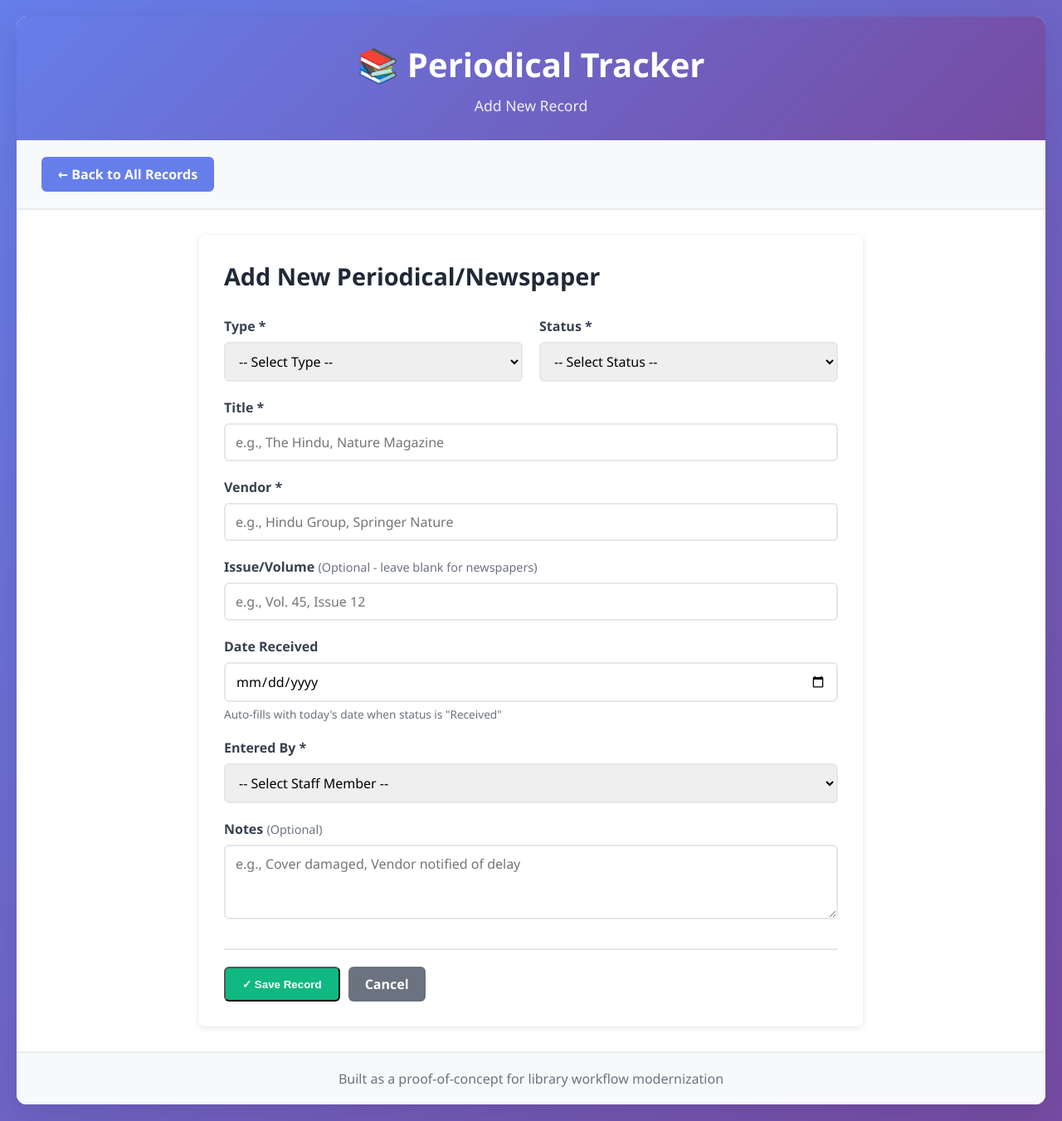
After one commit to sk-negi/periodical-tracker, a Flask app: page /add in a window 1280 px wide. The commit adds this page. Shown: the whole page at 83% size. Run offline with Flask 3, Linux system fonts and the light colour scheme.

Commit message:
Phase 4 Complete: Add, edit, and delete functionality with smart form handling

```diff
--- a/app.py
+++ b/app.py
@@ -16,9 +16,103 @@ def get_db_connection():
 def index():
     """Display all periodical records."""
     conn = get_db_connection()
-    periodicals = conn.execute('SELECT * FROM periodicals ORDER BY date_received DESC').fetchall()
+    periodicals = conn.execute('SELECT * FROM periodicals ORDER BY id DESC').fetchall()
     conn.close()
     return render_template('index.html', periodicals=periodicals)
 
+# Add new record - Display form
+@app.route('/add', methods=['GET', 'POST'])
+def add_record():
+    """Add a new periodical record."""
+    if request.method == 'POST':
+        # Get form data
+        type_val = request.form['type']
+        title = request.form['title']
+        vendor = request.form['vendor']
+        issue_volume = request.form.get('issue_volume', '').strip() or None
+        status = request.form['status']
+        entered_by = request.form['entered_by']
+        notes = request.form.get('notes', '').strip() or None
+
+        # Handle date based on status
+        if status == 'Received':
+            date_received = request.form.get('date_received')
+            if not date_received:
+                # If no date provided, use today
+                from datetime import date
+                date_received = date.today().isoformat()
+        else:
+            date_received = None
+
+        # Insert into database
+        conn = get_db_connection()
+        conn.execute('''
+            INSERT INTO periodicals (type, title, vendor, issue_volume, date_received, status, entered_by, notes)
+            VALUES (?, ?, ?, ?, ?, ?, ?, ?)
+        ''', (type_val, title, vendor, issue_volume, date_received, status, entered_by, notes))
+        conn.commit()
+        conn.close()
+
+        return redirect(url_for('index'))
+
+    # GET request - show the form
+    return render_template('add.html')
+
+# Edit record - Display form and handle update
+@app.route('/edit/<int:id>', methods=['GET', 'POST'])
+def edit_record(id):
+    """Edit an existing periodical record."""
+    conn = get_db_connection()
+
+    if request.method == 'POST':
+        # Get form data
+        type_val = request.form['type']
+        title = request.form['title']
+        vendor = request.form['vendor']
+        issue_volume = request.form.get('issue_volume', '').strip() or None
+        status = request.form['status']
+        entered_by = request.form['entered_by']
+        notes = request.form.get('notes', '').strip() or None
+
+        # Handle date based on status
+        if status == 'Received':
+            date_received = request.form.get('date_received')
+            if not date_received:
+                from datetime import date
+                date_received = date.today().isoformat()
+        else:
+            date_received = None
+
+        # Update database
+        conn.execute('''
+            UPDATE periodicals
+            SET type=?, title=?, vendor=?, issue_volume=?, date_received=?, status=?, entered_by=?, notes=?
+            WHERE id=?
+        ''', (type_val, title, vendor, issue_volume, date_received, status, entered_by, notes, id))
+        conn.commit()
+        conn.close()
+
+        return redirect(url_for('index'))
+
+    # GET request - fetch existing record and show form
+    record = conn.execute('SELECT * FROM periodicals WHERE id = ?', (id,)).fetchone()
+    conn.close()
+
+    if record is None:
+        return "Record not found", 404
+
+    return render_template('edit.html', record=record)
+
+# Delete record
+@app.route('/delete/<int:id>', methods=['POST'])
+def delete_record(id):
+    """Delete a periodical record."""
+    conn = get_db_connection()
+    conn.execute('DELETE FROM periodicals WHERE id = ?', (id,))
+    conn.commit()
+    conn.close()
+
+    return redirect(url_for('index'))
+
 if __name__ == '__main__':
     app.run(debug=True, host='0.0.0.0', port=5000)
--- a/static/style.css
+++ b/static/style.css
@@ -188,6 +188,9 @@ tr:hover {
 .btn-delete {
     background: #fca5a5;
     color: #7f1d1d;
+    font-family: inherit;
+    font-size: inherit;
+    font-weight: inherit;
 }
 
 .btn-small:hover {
@@ -207,6 +210,105 @@ footer {
     text-align: center;
     color: #6b7280;
     border-top: 2px solid #e9ecef;
+}
+
+/* Form Styles */
+.form-container {
+    max-width: 800px;
+    margin: 0 auto;
+    background: white;
+    padding: 30px;
+    border-radius: 8px;
+    box-shadow: 0 2px 8px rgba(0,0,0,0.1);
+}
+
+.form-container h2 {
+    margin-bottom: 30px;
+    color: #1f2937;
+}
+
+.form-row {
+    display: grid;
+    grid-template-columns: 1fr 1fr;
+    gap: 20px;
+}
+
+.form-group {
+    margin-bottom: 20px;
+}
+
+.form-group label {
+    display: block;
+    margin-bottom: 8px;
+    font-weight: 600;
+    color: #374151;
+}
+
+.form-group input,
+.form-group select,
+.form-group textarea {
+    width: 100%;
+    padding: 10px 12px;
+    border: 2px solid #e5e7eb;
+    border-radius: 6px;
+    font-size: 1em;
+    font-family: inherit;
+    transition: border-color 0.3s;
+}
+
+.form-group input:focus,
+.form-group select:focus,
+.form-group textarea:focus {
+    outline: none;
+    border-color: #667eea;
+}
+
+.form-group textarea {
+    resize: vertical;
+}
+
+.optional {
+    color: #6b7280;
+    font-weight: normal;
+    font-size: 0.9em;
+}
+
+.form-help {
+    display: block;
+    margin-top: 5px;
+    color: #6b7280;
+    font-size: 0.85em;
+}
+
+.form-actions {
+    display: flex;
+    gap: 10px;
+    margin-top: 30px;
+    padding-top: 20px;
+    border-top: 2px solid #e5e7eb;
+}
+
+.btn-secondary {
+    background: #6b7280;
+    color: white;
+}
+
+.btn-secondary:hover {
+    background: #4b5563;
+}
+
+@media (max-width: 768px) {
+    .form-row {
+        grid-template-columns: 1fr;
+    }
+
+    .form-actions {
+        flex-direction: column;
+    }
+
+    .form-actions .btn {
+        width: 100%;
+    }
 }
 
 @media (max-width: 768px) {
--- /dev/null
+++ b/templates/add.html
@@ -0,0 +1,136 @@
+<!DOCTYPE html>
+<html lang="en">
+<head>
+    <meta charset="UTF-8">
+    <meta name="viewport" content="width=device-width, initial-scale=1.0">
+    <title>Add New Record - Periodical Tracker</title>
+    <link rel="stylesheet" href="{{ url_for('static', filename='style.css') }}">
+</head>
+<body>
+    <div class="container">
+        <header>
+            <h1>📚 Periodical Tracker</h1>
+            <p>Add New Record</p>
+        </header>
+
+        <nav>
+            <a href="/" class="btn btn-primary">← Back to All Records</a>
+        </nav>
+
+        <main>
+            <div class="form-container">
+                <h2>Add New Periodical/Newspaper</h2>
+
+                <form method="POST" action="/add" id="addForm">
+                    <div class="form-row">
+                        <div class="form-group">
+                            <label for="type">Type *</label>
+                            <select name="type" id="type" required onchange="toggleIssueVolume()">
+                                <option value="">-- Select Type --</option>
+                                <option value="Newspaper">Newspaper</option>
+                                <option value="Periodical">Periodical</option>
+                            </select>
+                        </div>
+
+                        <div class="form-group">
+                            <label for="status">Status *</label>
+                            <select name="status" id="status" required onchange="toggleDateField()">
+                                <option value="">-- Select Status --</option>
+                                <option value="Received">Received</option>
+                                <option value="Not Received">Not Received</option>
+                            </select>
+                        </div>
+                    </div>
+
+                    <div class="form-group">
+                        <label for="title">Title *</label>
+                        <input type="text" name="title" id="title" required placeholder="e.g., The Hindu, Nature Magazine">
+                    </div>
+
+                    <div class="form-group">
+                        <label for="vendor">Vendor *</label>
+                        <input type="text" name="vendor" id="vendor" required placeholder="e.g., Hindu Group, Springer Nature">
+                    </div>
+
+                    <div class="form-group" id="issueVolumeGroup">
+                        <label for="issue_volume">Issue/Volume <span class="optional">(Optional - leave blank for newspapers)</span></label>
+                        <input type="text" name="issue_volume" id="issue_volume" placeholder="e.g., Vol. 45, Issue 12">
+                    </div>
+
+                    <div class="form-group" id="dateGroup">
+                        <label for="date_received">Date Received</label>
+                        <input type="date" name="date_received" id="date_received">
+                        <small class="form-help">Auto-fills with today's date when status is "Received"</small>
+                    </div>
+
+                    <div class="form-group">
+                        <label for="entered_by">Entered By *</label>
+                        <select name="entered_by" id="entered_by" required>
+                            <option value="">-- Select Staff Member --</option>
+                            <option value="Priya Sharma">Priya Sharma</option>
+                            <option value="Rajesh Kumar">Rajesh Kumar</option>
+                            <option value="Anjali Verma">Anjali Verma</option>
+                            <option value="Amit Patel">Amit Patel</option>
+                        </select>
+                    </div>
+
+                    <div class="form-group">
+                        <label for="notes">Notes <span class="optional">(Optional)</span></label>
+                        <textarea name="notes" id="notes" rows="3" placeholder="e.g., Cover damaged, Vendor notified of delay"></textarea>
+                    </div>
+
+                    <div class="form-actions">
+                        <button type="submit" class="btn btn-success">✓ Save Record</button>
+                        <a href="/" class="btn btn-secondary">Cancel</a>
+                    </div>
+                </form>
+            </div>
+        </main>
+
+        <footer>
+            <p>Built as a proof-of-concept for library workflow modernization</p>
+        </footer>
+    </div>
+
+    <script>
+        // Auto-fill today's date and toggle date field based on status
+        function toggleDateField() {
+            const status = document.getElementById('status').value;
+            const dateInput = document.getElementById('date_received');
+            const dateGroup = document.getElementById('dateGroup');
+
+            if (status === 'Received') {
+                dateGroup.style.display = 'block';
+                // Auto-fill with today's date if empty
+                if (!dateInput.value) {
+                    const today = new Date().toISOString().split('T')[0];
+                    dateInput.value = today;
+                }
+                dateInput.required = false; // Optional - will use server default if empty
+            } else if (status === 'Not Received') {
+                dateGroup.style.display = 'none';
+                dateInput.value = ''; // Clear date
+                dateInput.required = false;
+            }
+        }
+
+        // Show/hide issue/volume hint based on type
+        function toggleIssueVolume() {
+            const type = document.getElementById('type').value;
+            const issueVolumeGroup = document.getElementById('issueVolumeGroup');
+
+            if (type === 'Newspaper') {
+                issueVolumeGroup.style.opacity = '0.6';
+            } else {
+                issueVolumeGroup.style.opacity = '1';
+            }
+        }
+
+        // Initialize on page load
+        document.addEventListener('DOMContentLoaded', function() {
+            toggleDateField();
+            toggleIssueVolume();
+        });
+    </script>
+</body>
+</html>
```
Also changed, not shown: templates/edit.html (added, +143 -0 lines), templates/index.html (+5 -3 lines).
